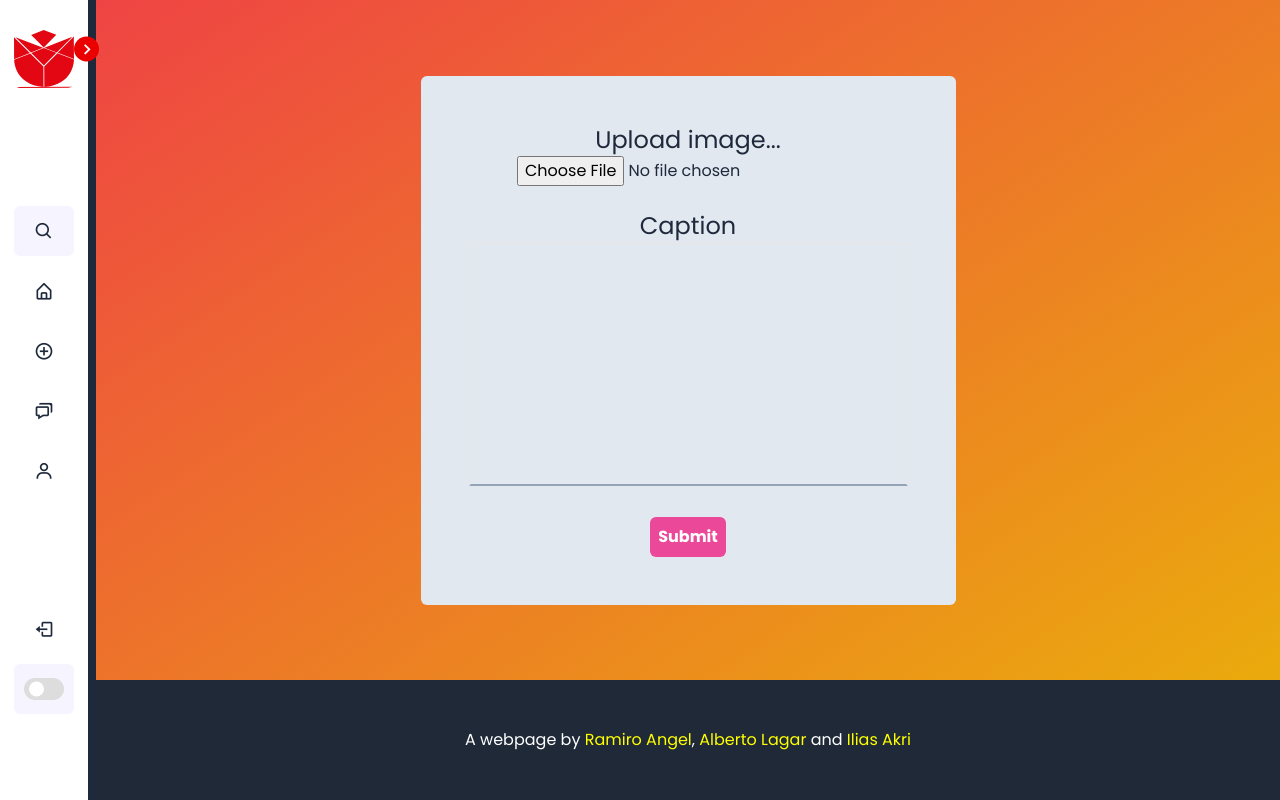
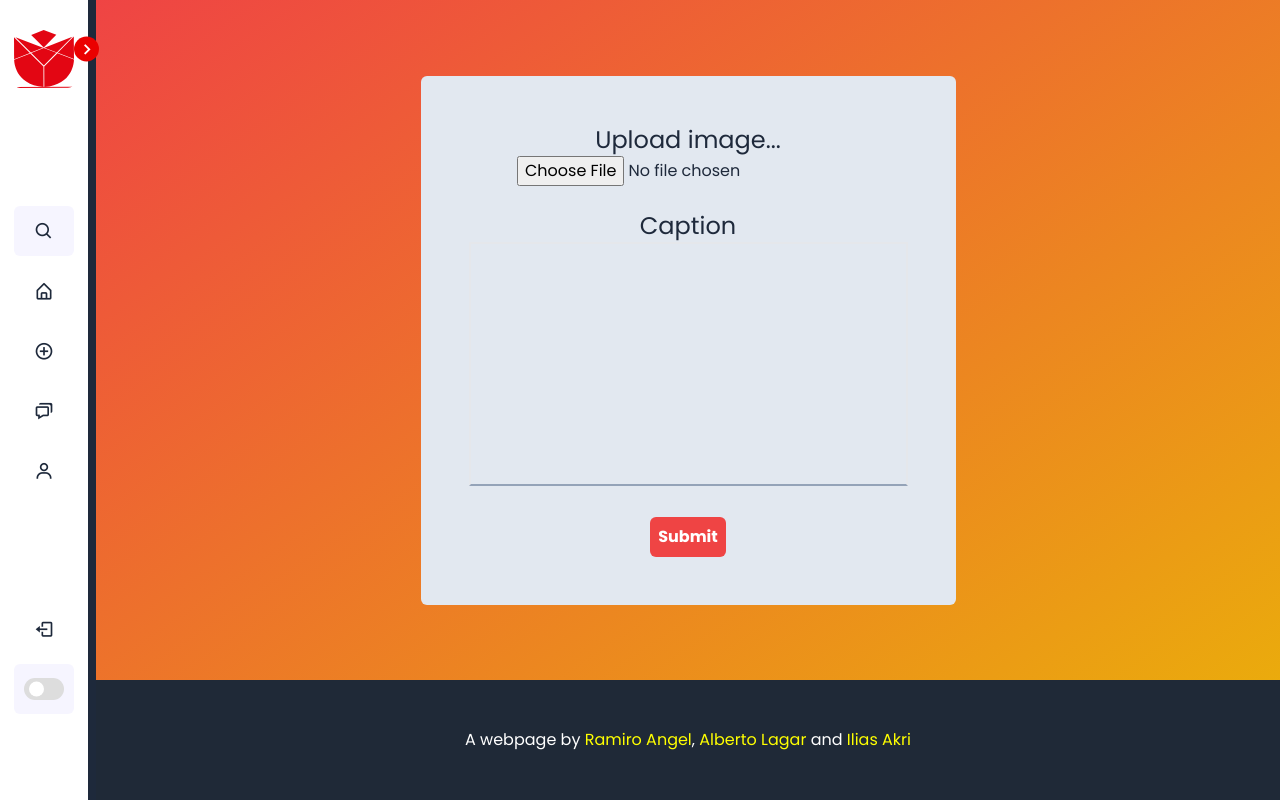
Before and after one commit to kiirisz/tfg, a PHP site: page /front-end/pages/addPost.php in a window 1280 px wide. Run offline with PHP 8.4, Linux system fonts and the light colour scheme; style sheets or scripts are compiled from the project's sources; some libraries are stand-ins or nearby versions.

Commit message:
submit button is now red

```diff
--- a/front-end/pages/addPost.php
+++ b/front-end/pages/addPost.php
@@ -17,7 +17,7 @@ include("../../back-end/actions/add.php");
 
 
             <input type="submit" value="Submit"
-                class="bg-pink-500 hover:bg-pink-900 transition ease-in-out text-white p-2 font-bold rounded-md">
+                class="bg-red-500 hover:bg-red-900 transition ease-in-out text-white p-2 font-bold rounded-md">
         </form>
     </div>
 
```
